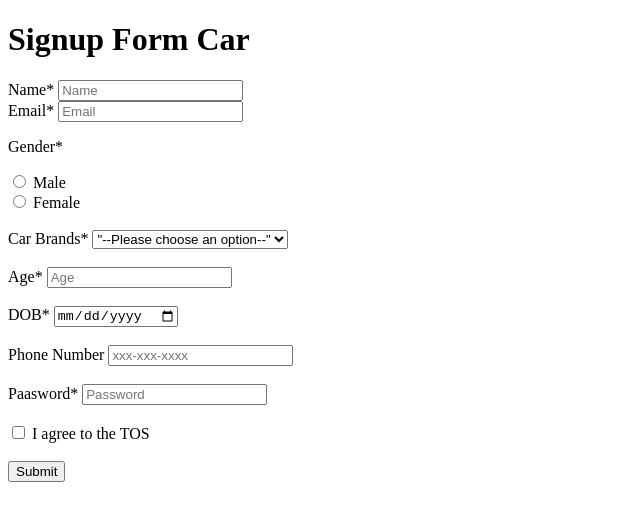
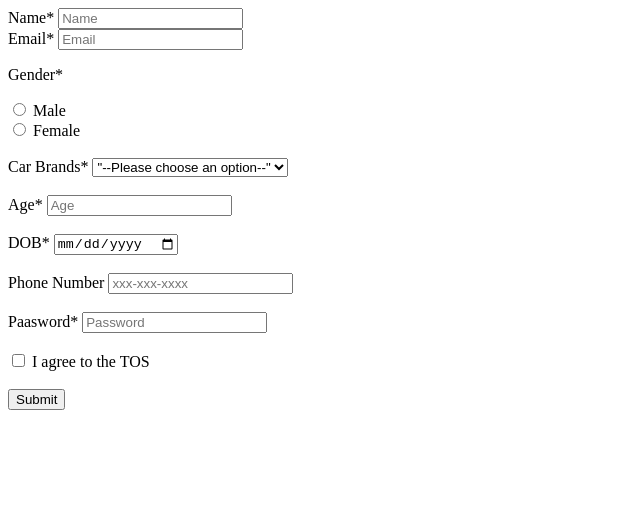
Before and after one commit to acciojob/signup-form-car-swetakothari16, a website: page main.html in a window 1280 px wide. Shown: the whole page, without its empty margins (0-640 px from the left). Drawn offline with Linux system fonts and the light colour scheme.

Commit message:
created a submission

```diff
--- a/main.html
+++ b/main.html
@@ -12,7 +12,7 @@
 </script>
 
 	<form method="POST">
-		<h1>Signup Form Car</h1>
+
 		<div>
 			<label for="name"> Name*</label>
 			<input type = "text" id="name" placeholder="Name" required>
```
